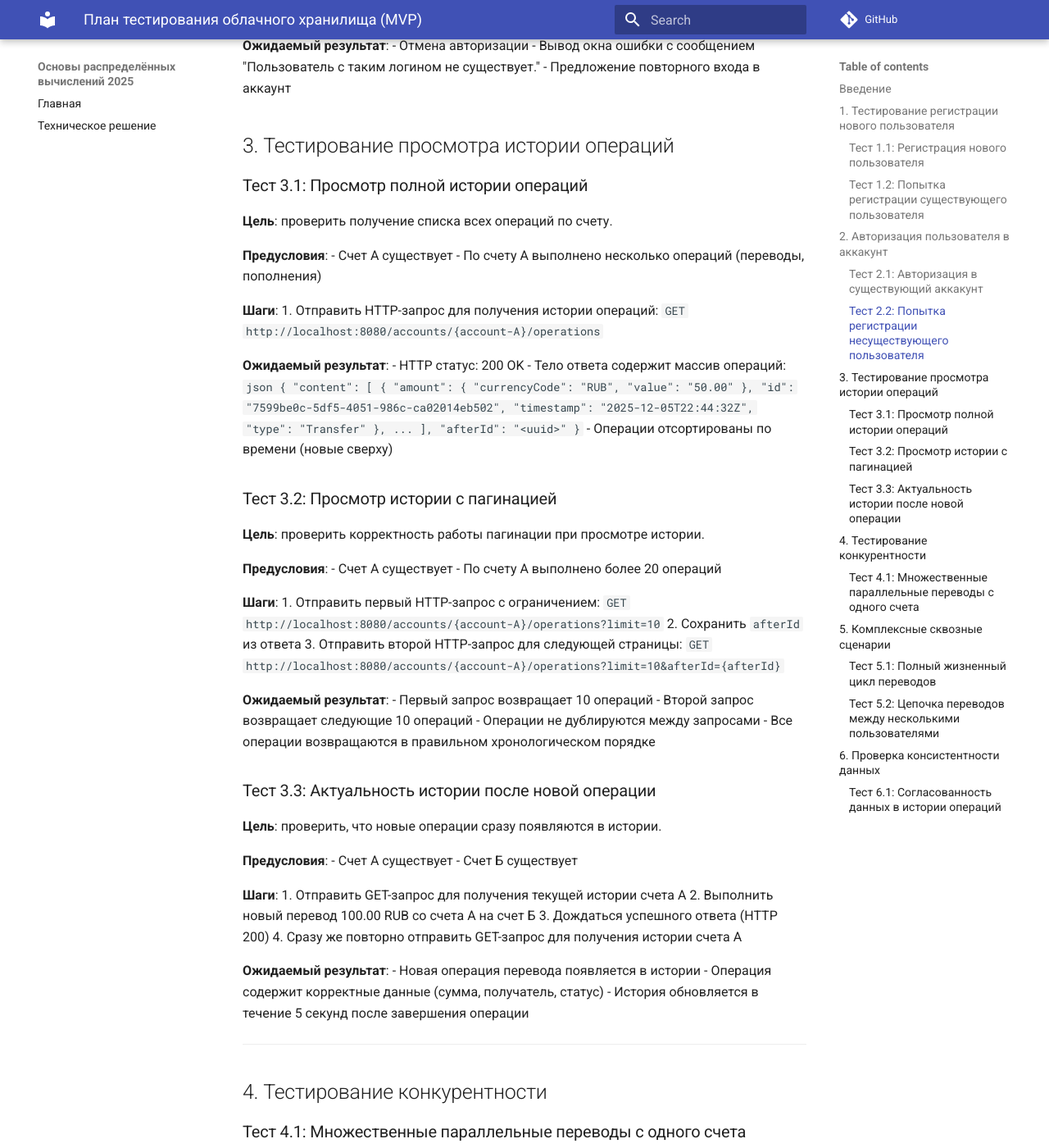
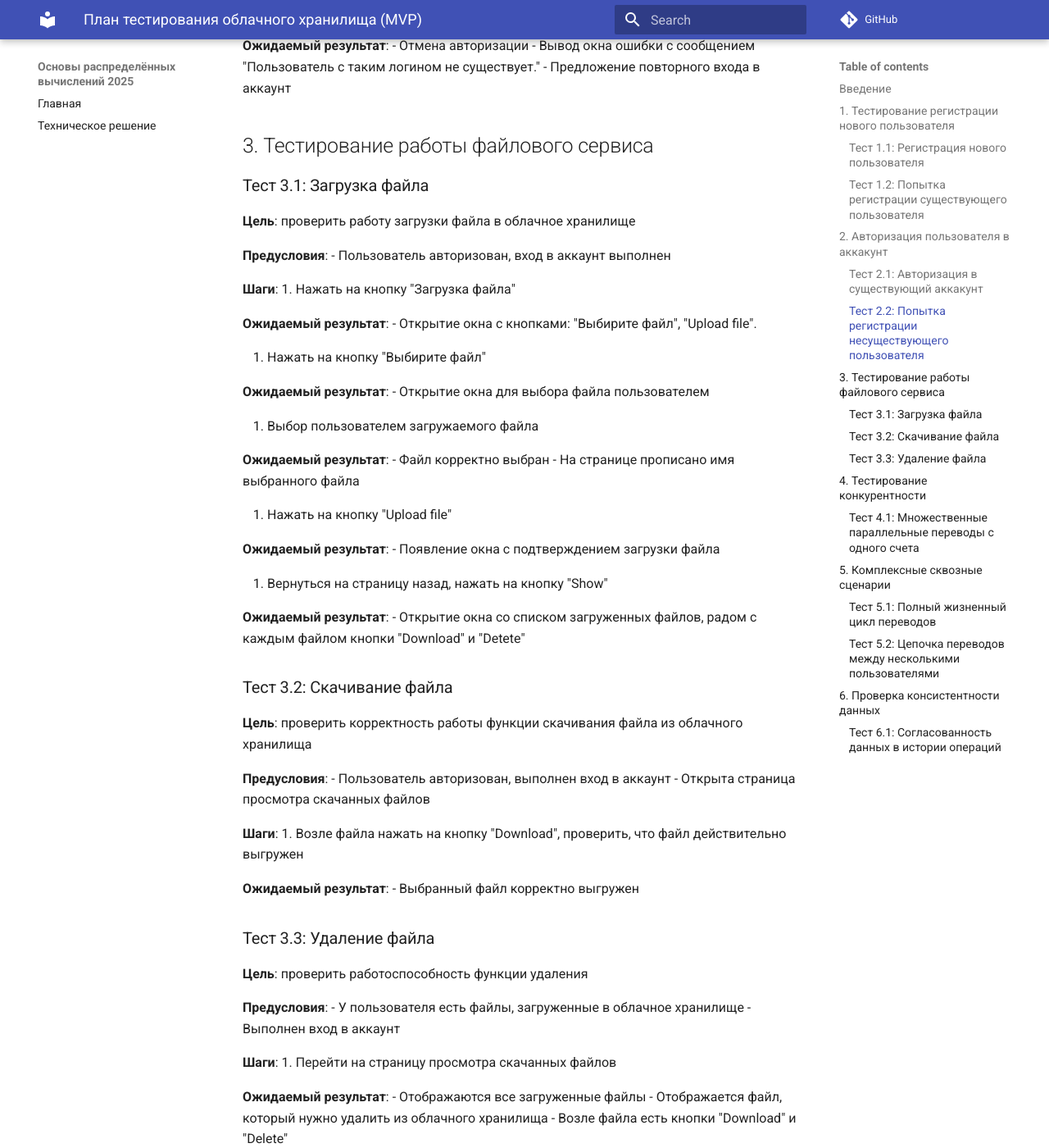
Before and after one commit to spbu-ds-practicum-2025/vanya-and-co, an MkDocs documentation site: the page built from docs/testplan.md, in a window 1280 px wide and 1400 px high, scrolled down 2147 px. Shown: the whole window at 82% size. Built offline with MkDocs 1.6.1 and Material for MkDocs 9.7.7, drawn with Linux system fonts in a browser that asks for light colours; comment, search, counter and statistics services are not loaded; some of the changed text lies outside the part shown.

Commit message:
Update testplan.md

````diff
--- a/docs/testplan.md
+++ b/docs/testplan.md
@@ -96,87 +96,76 @@
 - Вывод окна ошибки с сообщением "Пользователь с таким логином не существует."
 - Предложение повторного входа в аккаунт
 
-## 3. Тестирование просмотра истории операций
+## 3. Тестирование работы файлового сервиса
 
-### Тест 3.1: Просмотр полной истории операций
+### Тест 3.1: Загрузка файла
 
-**Цель**: проверить получение списка всех операций по счету.
+**Цель**: проверить работу загрузки файла в облачное хранилище
 
 **Предусловия**:
-- Счет А существует
-- По счету А выполнено несколько операций (переводы, пополнения)
+- Пользователь авторизован, вход в аккаунт выполнен
 
 **Шаги**:
-1. Отправить HTTP-запрос для получения истории операций:
-   ```
-   GET http://localhost:8080/accounts/{account-A}/operations
-   ```
+1. Нажать на кнопку "Загрузка файла"
 
 **Ожидаемый результат**:
-- HTTP статус: 200 OK
-- Тело ответа содержит массив операций:
-  ```json
-  {
-    "content": [
-      {
-        "amount": {
-            "currencyCode": "RUB",
-            "value": "50.00"
-        },
-        "id": "7599be0c-5df5-4051-986c-ca02014eb502",
-        "timestamp": "2025-12-05T22:44:32Z",
-        "type": "Transfer"
-      },
-      ...
-    ],
-    "afterId": "<uuid>"
-  }
-  ```
-- Операции отсортированы по времени (новые сверху)
+- Открытие окна с кнопками: "Выбирите файл", "Upload file".
 
-### Тест 3.2: Просмотр истории с пагинацией
+2. Нажать на кнопку "Выбирите файл"
 
-**Цель**: проверить корректность работы пагинации при просмотре истории.
+**Ожидаемый результат**:
+- Открытие окна для выбора файла пользователем
+
+3. Выбор пользователем загружаемого файла
+
+**Ожидаемый результат**:
+- Файл корректно выбран
+- На странице прописано имя выбранного файла
+
+4. Нажать на кнопку "Upload file"
+
+**Ожидаемый результат**:
+- Появление окна с подтверждением загрузки файла
+
+5. Вернуться на страницу назад, нажать на кнопку "Show"
+
+**Ожидаемый результат**:
+- Открытие окна со списком загруженных файлов, радом с каждым файлом кнопки "Download" и "Detete"
+
+
+### Тест 3.2: Скачивание файла
+
+**Цель**: проверить корректность работы функции скачивания файла из облачного хранилища
 
 **Предусловия**:
-- Счет А существует
-- По счету А выполнено более 20 операций
+- Пользователь авторизован, выполнен вход в аккаунт
+- Открыта страница просмотра скачанных файлов
 
 **Шаги**:
-1. Отправить первый HTTP-запрос с ограничением:
-   ```
-   GET http://localhost:8080/accounts/{account-A}/operations?limit=10
-   ```
-2. Сохранить `afterId` из ответа
-3. Отправить второй HTTP-запрос для следующей страницы:
-   ```
-   GET http://localhost:8080/accounts/{account-A}/operations?limit=10&afterId={afterId}
-   ```
+1. Возле файла нажать на кнопку "Download", проверить, что файл действительно выгружен
 
 **Ожидаемый результат**:
-- Первый запрос возвращает 10 операций
-- Второй запрос возвращает следующие 10 операций
-- Операции не дублируются между запросами
-- Все операции возвращаются в правильном хронологическом порядке
+- Выбранный файл корректно выгружен
 
-### Тест 3.3: Актуальность истории после новой операции
+### Тест 3.3: Удаление файла
 
-**Цель**: проверить, что новые операции сразу появляются в истории.
+**Цель**: проверить работоспособность функции удаления
 
 **Предусловия**:
-- Счет А существует
-- Счет Б существует
+- У пользователя есть файлы, загруженные в облачное хранилище
+- Выполнен вход в аккаунт
 
 **Шаги**:
-1. Отправить GET-запрос для получения текущей истории счета А
-2. Выполнить новый перевод 100.00 RUB со счета А на счет Б
-3. Дождаться успешного ответа (HTTP 200)
-4. Сразу же повторно отправить GET-запрос для получения истории счета А
+1. Перейти на страницу просмотра скачанных файлов
 
 **Ожидаемый результат**:
-- Новая операция перевода появляется в истории
-- Операция содержит корректные данные (сумма, получатель, статус)
-- История обновляется в течение 5 секунд после завершения операции
+- Отображаются все загруженные файлы
+- Отображается файл, который нужно удалить из облачного хранилища
+- Возле файла есть кнопки "Download" и "Delete"
+
+2. Возле нужного файла нажать на кнопку "Delete"
+   **Ожидаемый результат**:
+   - Из облачного хранилища удален требуемый файл
 
 ---
 
````
